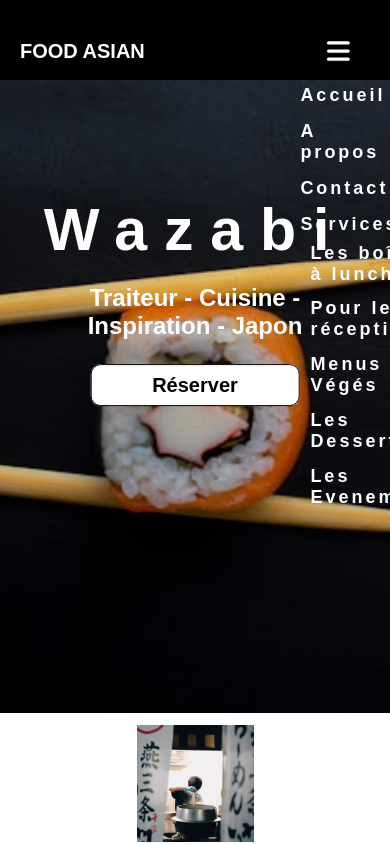
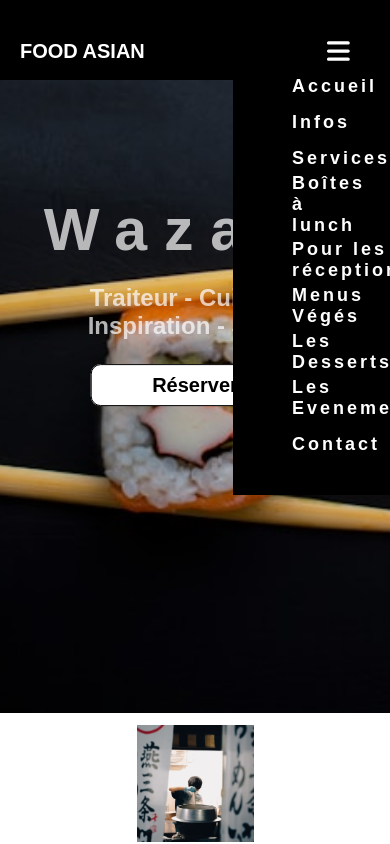
Before and after one commit to AdelDrissi/Asianfood, a React (Create React App) app: page / in a window 390 px wide. Both pictures are taken after a click on the icon "menu de navigation". Shown: the top 844 px of the page. Built offline with nearby package versions, Linux system fonts and the light colour scheme.

Commit message:
responsive header

```diff
--- a/src/components/Header.jsx
+++ b/src/components/Header.jsx
@@ -31,12 +31,7 @@ const Header = () => {
             </li>
             <li onClick={closeSubMenu}>
               <ScrollLink to="aboutSection" smooth={true} duration={700}>
-                A propos
-              </ScrollLink>
-            </li>
-            <li onClick={closeSubMenu}>
-              <ScrollLink to="sectionContact" smooth={true} duration={700}>
-                Contact
+                Infos
               </ScrollLink>
             </li>
             <li
@@ -47,8 +42,8 @@ const Header = () => {
               <ScrollLink to="Services" smooth={true} duration={700}>
                 Services
                 {isSubMenuOpen && (
-                  <div className="submenu">
-                    <div className="Title-menu">Les boîtes à lunch</div>
+                  <div className="container-lunch">
+                    <div className="Title-menu">Boîtes à lunch</div>
                     <div className="Title-menu">Pour les réceptions</div>
                     <div className="Title-menu">Menus Végés</div>
                     <div className="Title-menu">Les Desserts</div>
@@ -57,8 +52,13 @@ const Header = () => {
                 )}
               </ScrollLink>
             </li>
+            <li onClick={closeSubMenu}>
+              <ScrollLink to="sectionContact" smooth={true} duration={700}>
+                Contact
+              </ScrollLink>
+            </li>
           </ul>
-       </div>
+        </div>
         <div className="IconResponsive">
           <FontAwesomeIcon
             icon={faBars}
--- a/src/styles/_header.scss
+++ b/src/styles/_header.scss
@@ -29,12 +29,19 @@
       font-family: 'Manrope', sans-serif;
       font-size: 20px;
       text-transform: uppercase;
+      &:hover {
+        opacity: 0.7;
+      }
     }
     .dev {
       font-size: 14px;
       position: relative;
       bottom: 16px;
     }
+  }
+
+  .container-lunch {
+    background: black;
   }
 
   .anchorLinks {
@@ -70,6 +77,8 @@
 
       &:hover {
         color: yellow;
+        border-bottom: 2px solid yellow;
+        transition: 0.2s ease, background-color 2s ease;
       }
       &::after {
         content: '';
@@ -79,16 +88,15 @@
         background-color: transparent;
         position: absolute;
         bottom: -2px;
-        transition: 0.3s ease, background-color 1s ease;
+        transition: 0.9s ease, background-color 1s ease;
       }
       &:hover::after {
         width: 100%;
-        background-color: yellow;
       }
       .Title-menu:hover {
-        border-bottom: 3px solid yellow;
         transition: 0.3s ease, background-color 2s ease;
         width: 100%;
+        border-bottom: 2px solid yellow;
       }
     }
   }
@@ -97,25 +105,6 @@
   color: #fff;
   display: flex;
   margin-top: 1vw;
-}
-
-.submenu {
-  position: absolute;
-  top: 100%;
-  display: block;
-  justify-content: center;
-  // background: black; /* Background de fond*/
-  border-top: none; /* Suppression de la bordure supérieure */
-  z-index: 1000; /* Assure que le menu s'affiche au-dessus des autres éléments */
-  display: flex; /* Afficher les éléments en ligne */
-  flex-wrap: wrap; /* Permettre le passage à la ligne */
-}
-
-.submenu div {
-  padding: 5px 10px; /* Espacement entre les éléments */
-  display: flex; /* Afficher le contenu en ligne */
-  align-items: center; /* Aligner le contenu verticalement */
-  margin-right: 10px; /* Espacement entre les éléments à l'intérieur du div */
 }
 
 .IconResponsive {
@@ -130,14 +119,18 @@
   justify-content: space-between;
 }
 
+//* Média Query /*
+
 @include tabAndLess {
   .header .anchorLinks__list {
     flex-direction: column;
-    padding: 6vh;
+    padding: 40px 59px;
+    background-color: black;
     gap: 15px;
     transition: all 1s;
   }
 }
+
 @include tabAndLess {
   .anchorLinks__list {
     padding-top: 10%;
--- a/src/styles/index.scss
+++ b/src/styles/index.scss
@@ -14,6 +14,16 @@ body {
     margin: 0;
     font-size: 7vh;
     letter-spacing: 2vh;
+    opacity: 0.7;
+    &:hover {
+      opacity: 0.8;
+    }
+  }
+  h2 {
+    opacity: 0.7;
+    &:hover {
+      opacity: 0.8;
+    }
   }
 }
 
```
